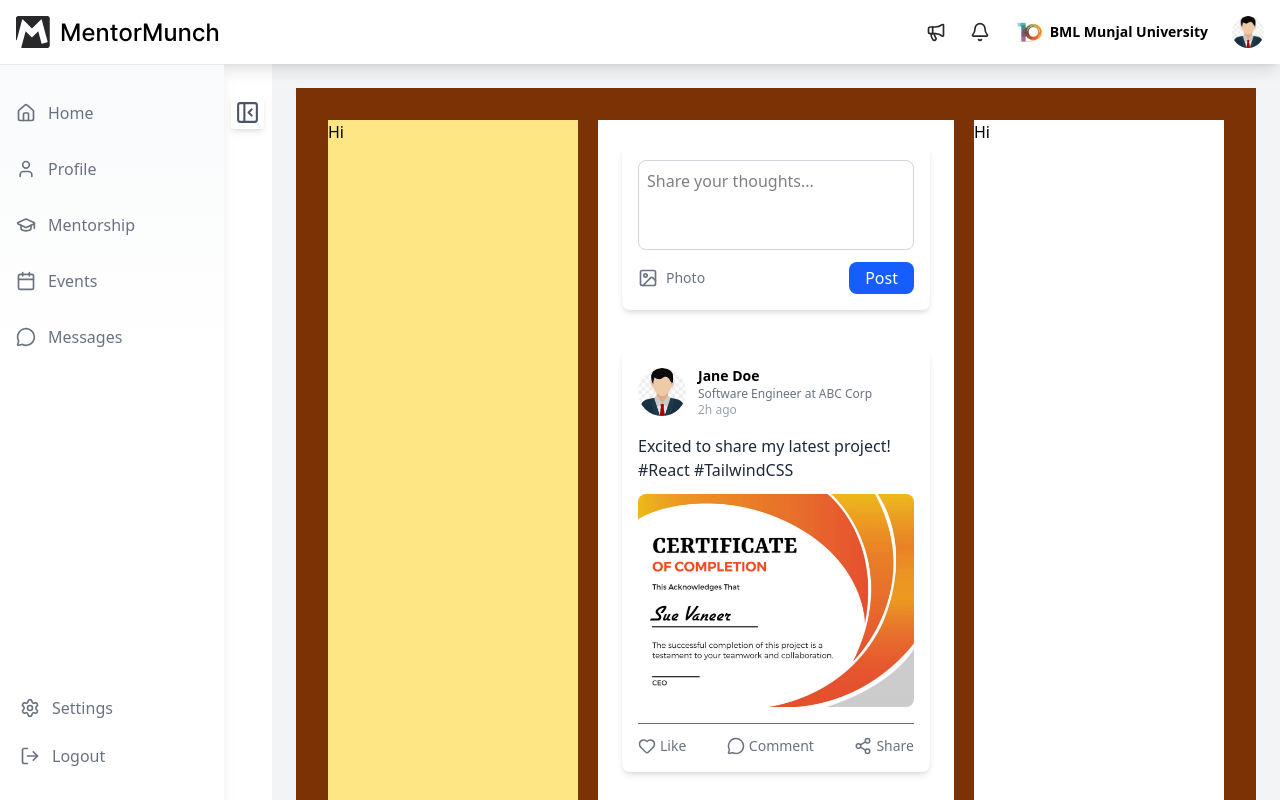
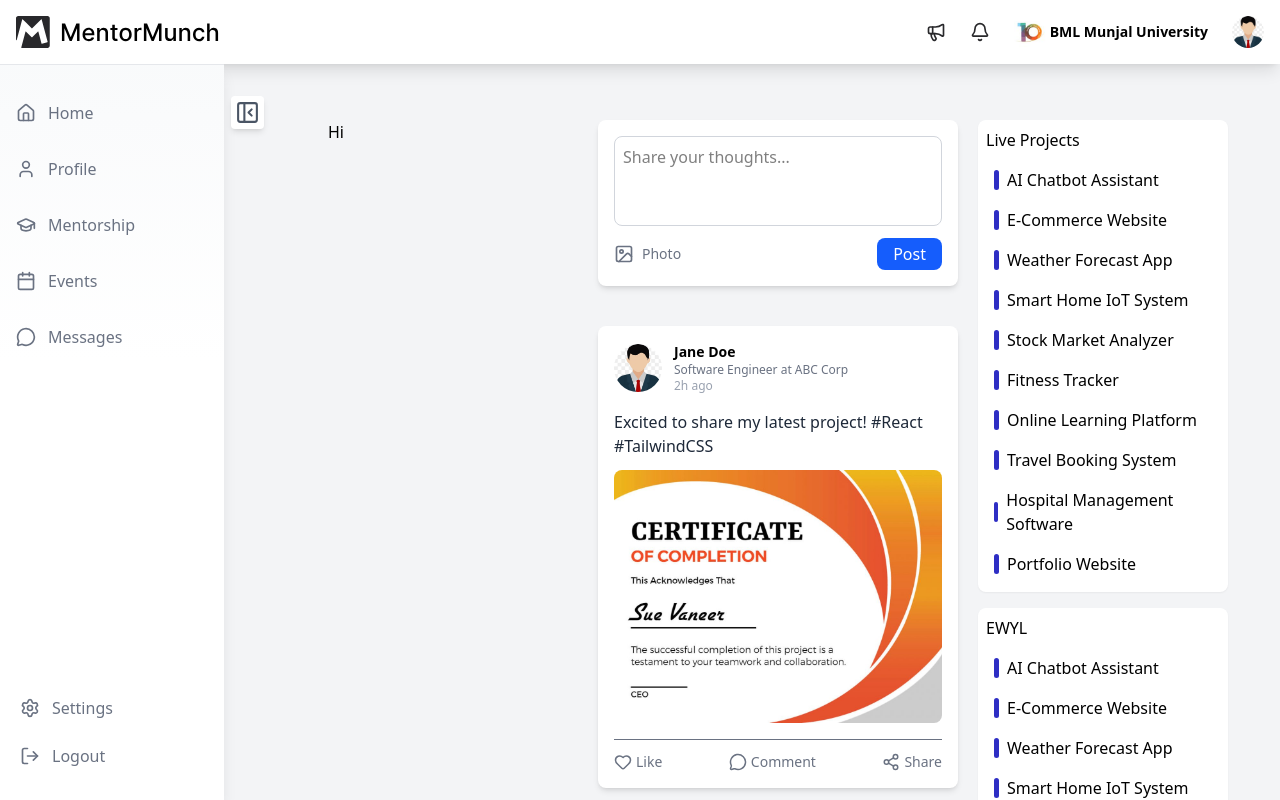
Before and after one commit to Prateek-yadav1/HuntrX, a React (Vite) app: page / in a window 1280 px wide. Built offline with nearby package versions, Linux system fonts and the light colour scheme.

Commit message:
UI fixed and EWYL/LiveProject

```diff
--- a/src/components/AddPostForm.jsx
+++ b/src/components/AddPostForm.jsx
@@ -17,7 +17,7 @@ export default function AddPostForm({ onAddPost }) {
   };
 
   return (
-    <div className="bg-white shadow-md rounded-lg p-4  mb-6 w-full max-w-xl mx-auto">
+    <div className="bg-white shadow-md rounded-lg p-4  mb-6 w-full  mx-auto">
       <form onSubmit={handleSubmit} className="flex flex-col gap-3">
 
         <textarea
--- a/src/components/Feed.jsx
+++ b/src/components/Feed.jsx
@@ -93,7 +93,7 @@ export default function Feed() {
   };
 
   return (
-    <div className="p-6 flex flex-col gap-4">
+    <div className="w-full max-w-180 flex flex-col gap-4">
       <AddPostForm onAddPost={handleAddPost} />
 
       {posts.map((post, i) => (
--- a/src/components/Postcard.jsx
+++ b/src/components/Postcard.jsx
@@ -3,7 +3,7 @@ import { Heart, MessageCircle, Share2 } from "lucide-react";
 
 const PostCard = ({ post }) => {
   return (
-    <div className="bg-white shadow-md rounded-lg p-4 mb-6 w-full max-w-xl mx-auto">
+    <div className="bg-white shadow-md rounded-lg p-4 mb-6 w-full mx-auto">
       <div className="flex items-center mb-4">
         <img
           src={post.userAvatar}
--- a/src/components/Sidebar.jsx
+++ b/src/components/Sidebar.jsx
@@ -15,7 +15,7 @@ export default function Sidebar() {
   const [isOpen, setIsOpen] = useState(true);
 
   return (
-    <div className="flex w-fit  h-full pr-12">
+    <div className="flex w-fit bg-gray-100 h-full pr-12">
       <div
         className={`h-full bg-white shadow-lg flex flex-col justify-between
         transition-all duration-300 ease-in-out
--- a/src/components/home_Layout.jsx
+++ b/src/components/home_Layout.jsx
@@ -1,13 +1,17 @@
 import React from 'react'
 import Feed from './Feed'
-
+import Card from '../ui/Card'
+import LiveProjectData from './liveProject.json'
 const Home_Layout = () => {
   return (
-    <div className="bg-amber-900 min-h-screen p-8 max-w-7xl mx-auto">
+    <div className=" min-h-screen p-8 max-w-7xl mx-auto">
       <div className="grid gap-5 grid-cols-[250px_1fr_250px]">
-        <div className="bg-amber-200">Hi</div>
-        <div className="bg-white"> <Feed /></div>
-        <div className="bg-white">Hi</div>
+        <div className="">Hi</div>
+        <div className=" min-w-90"> <Feed /></div>
+        <div className=" h-fit space-y-4">
+            <Card title="Live Projects" Content={LiveProjectData} />
+            <Card title="EWYL" Content={LiveProjectData} />
+        </div>
       </div>
     </div>
   )
--- /dev/null
+++ b/src/components/liveProject.json
@@ -0,0 +1,72 @@
+[
+  {
+    "id": 1,
+    "name": "AI Chatbot Assistant",
+    "description": "A chatbot powered by natural language processing for customer support.",
+    "status": "In Progress",
+    "deadline": "2025-10-15"
+  },
+  {
+    "id": 2,
+    "name": "E-Commerce Website",
+    "description": "A full-stack online shopping platform with cart and payment integration.",
+    "status": "Completed",
+    "deadline": "2025-07-22"
+  },
+  {
+    "id": 3,
+    "name": "Weather Forecast App",
+    "description": "A mobile app providing real-time weather updates and alerts.",
+    "status": "In Progress",
+    "deadline": "2025-11-02"
+  },
+  {
+    "id": 4,
+    "name": "Smart Home IoT System",
+    "description": "IoT-based home automation system for lights, fans, and security.",
+    "status": "Pending",
+    "deadline": "2025-12-10"
+  },
+  {
+    "id": 5,
+    "name": "Stock Market Analyzer",
+    "description": "A web tool for AI-driven sentiment and stock trend analysis.",
+    "status": "In Progress",
+    "deadline": "2025-09-30"
+  },
+  {
+    "id": 6,
+    "name": "Fitness Tracker",
+    "description": "Wearable-integrated app for tracking workouts and health stats.",
+    "status": "Completed",
+    "deadline": "2025-06-05"
+  },
+  {
+    "id": 7,
+    "name": "Online Learning Platform",
+    "description": "A platform for hosting and managing online courses and certifications.",
+    "status": "In Progress",
+    "deadline": "2025-10-25"
+  },
+  {
+    "id": 8,
+    "name": "Travel Booking System",
+    "description": "A booking portal for flights, hotels, and rental cars.",
+    "status": "Pending",
+    "deadline": "2025-12-01"
+  },
+  {
+    "id": 9,
+    "name": "Hospital Management Software",
+    "description": "A digital system to manage patients, doctors, and appointments.",
+    "status": "In Progress",
+    "deadline": "2025-11-20"
+  },
+  {
+    "id": 10,
+    "name": "Portfolio Website",
+    "description": "A personal portfolio website showcasing projects and blogs.",
+    "status": "Completed",
+    "deadline": "2025-05-15"
+  }
+]
--- /dev/null
+++ b/src/ui/Card.jsx
@@ -0,0 +1,28 @@
+import React from 'react'
+
+const Card = (
+    {title,
+     Content= []
+
+    }
+) => {
+  return (
+    <div className='w-full p-2 shadow-xs rounded-lg flex flex-col relative bg-white'>
+        <div className="flex justify-start mb-2">{title}</div>
+        <div className='flex item-start justify-center flex-col w-full'>
+          {Content.map((project, id) => {
+            return (<div className='flex flex-row items-center  hover:bg-blue-400 rounded-lg hover:text-white px-2 '>
+                <div className='flex flex-row gap-2 my-2 items-center'>
+                    <div className="py-1 w-[5px] h-5 bg-[#2e2ec4] rounded ]"></div>
+                <div className='text-md font-normal ' key={id}>{project.name}</div>
+
+                </div>
+
+            </div>)
+          })}
+        </div>
+    </div>
+  )
+}
+
+export default Card
```
